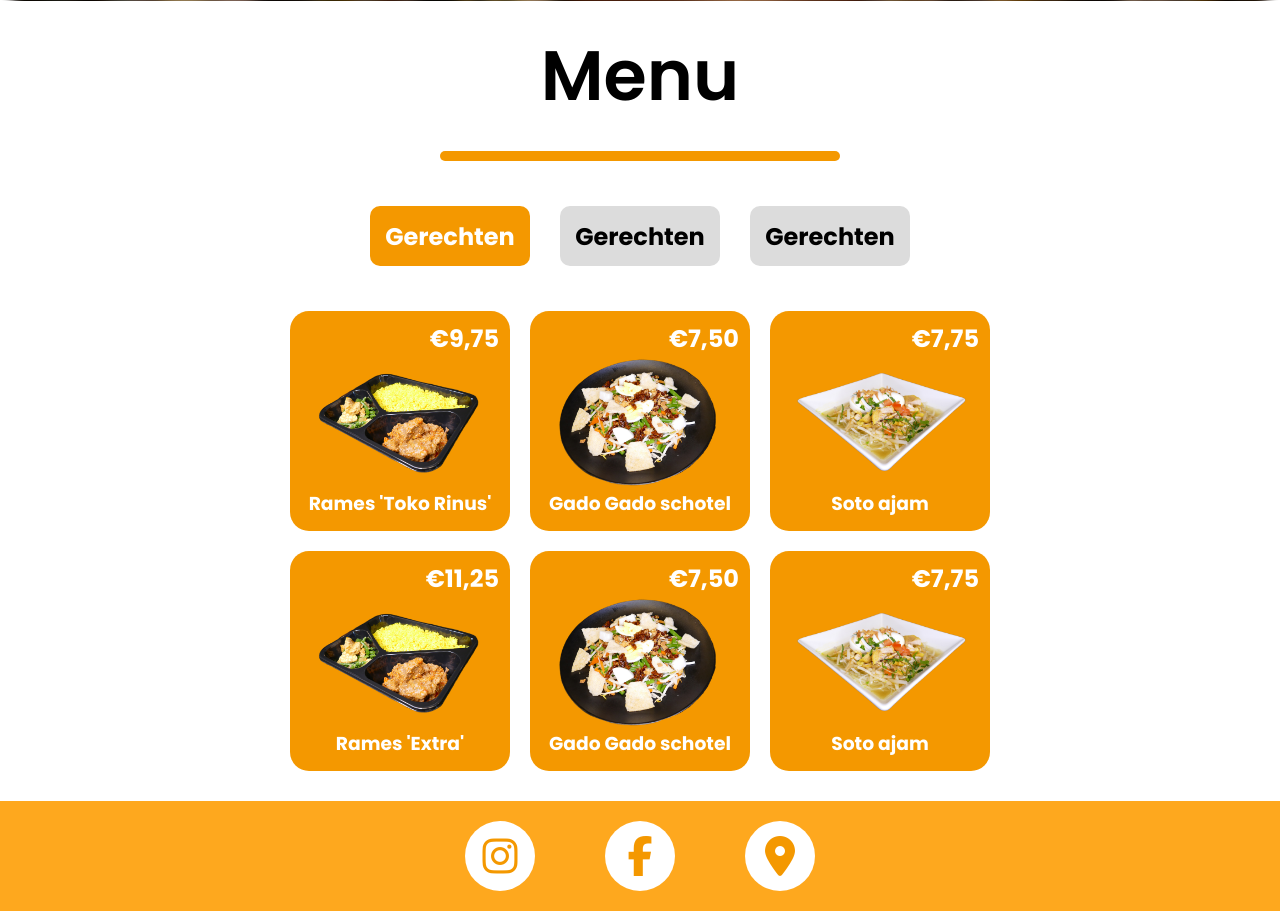
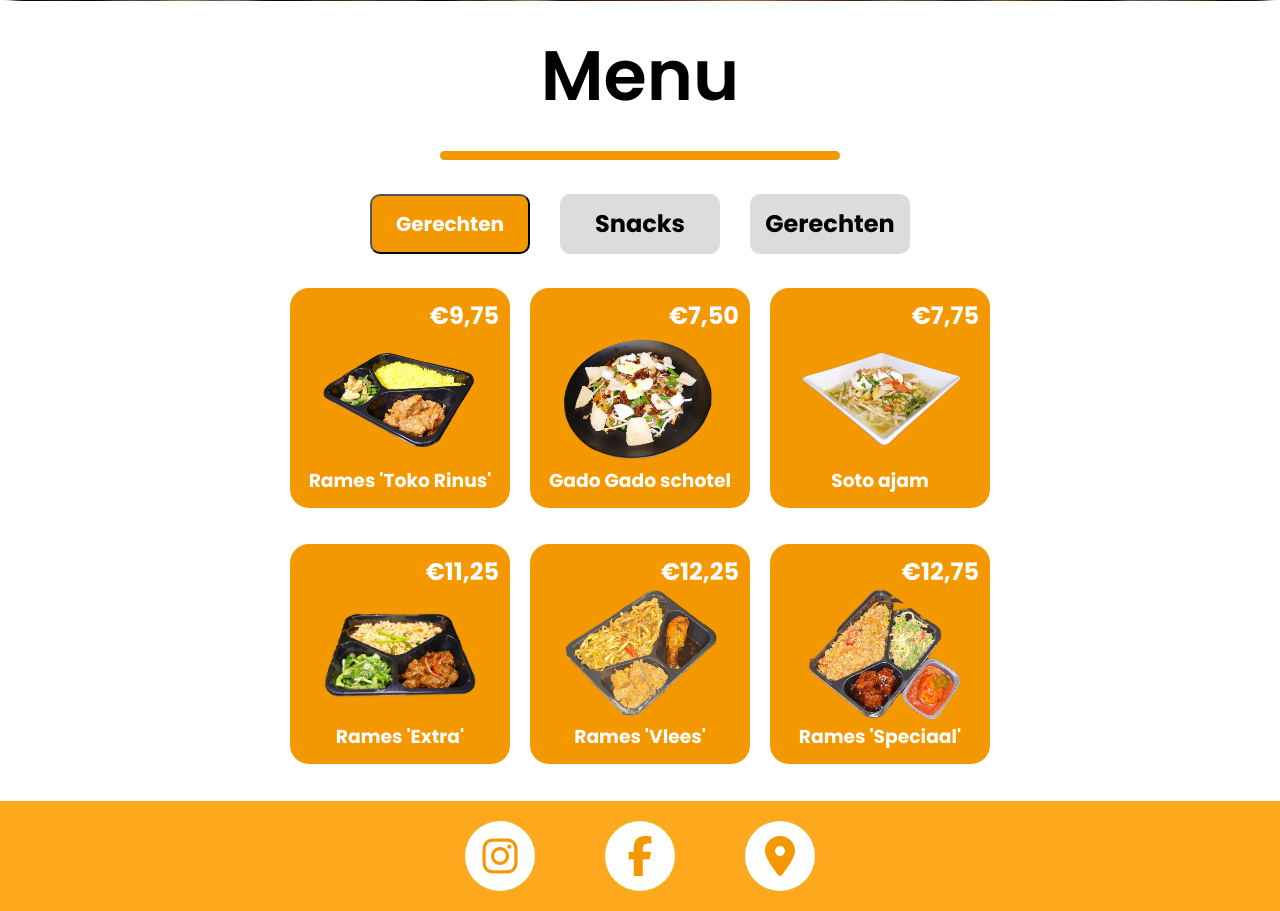
Before and after one commit to Joe74012/Webapplicatie1, a PHP site: page / in a window 1280 px wide. Shown: the part 799-1710 px from the top of the page. Run offline with PHP 8.4, Linux system fonts and the light colour scheme; some libraries are stand-ins or nearby versions.

Commit message:
afbeeldingen toegevoegd

```diff
--- a/Function.JS
+++ b/Function.JS
@@ -5,3 +5,29 @@ function ScrollBar() {
   var scrolled = (winScroll / height) * 100;
   document.getElementById("myBar").style.width = scrolled + "%";
 }
+
+function Gerechten() {
+  var x = document.getElementById("KostRij1Frame1");
+  var y = document.getElementById("NaamRij1Frame1");
+  var z = document.getElementById("AfbeeldingRij1Frame1");
+  var x2 = document.getElementById("KostRij1Frame2");
+  var y2 = document.getElementById("NaamRij1Frame2");
+  var z2 = document.getElementById("AfbeeldingRij1Frame2");
+  var x3 = document.getElementById("KostRij1Frame3");
+  var y3 = document.getElementById("NaamRij1Frame3");
+  var z3 = document.getElementById("AfbeeldingRij1Frame3");
+  if (x.textContent == "€2") {
+
+  }
+  else {
+    x.textContent = "€9,75";
+    y.textContent = "Rames 'Toko Rinus'";
+    z.src = "Afbeeldingen/Rames'Toko Rinus'.png";
+    x2.textContent = "€7,50";
+    y2.textContent = "Gado Gado schotel";
+    z2.src = "Afbeeldingen/Gado Gado schotel.png";
+    x3.textContent = "€7,75";
+    y3.textContent = "Soto ajam";
+    z3.src = "Afbeeldingen/Soto ajam.png";
+  }
+}
--- a/Index.html
+++ b/Index.html
@@ -56,11 +56,9 @@
                 <h2 class="Titel-Text">Welkom bij Toko Rinus</h2>
             </div>
             <div class="Border"></div>
-            <h2 class="Niet-Dikgedrukt-Witte-Text">Indische Gerechten.</h2>
-            <a href="">
-                <div class="Knop">
-                    <h2 class="Witte-Text">Meer over</h2>
-                </div>
+            <h2 class="Niet-Dikgedrukt-Witte-Text">Indische Gerechten.</h2>
+            <a class="Knop">
+                <h2 class="Witte-Text">Meer over</h2>
             </a>
         </div>
         <div class="Menu-Achtergrond">
@@ -69,11 +67,11 @@
             </div>
             <div class="Border"></div>
             <div class="Titel-Rij">
-                <div class="Knop">
+                <button class="Knop" onclick="Gerechten()">
                     <h2 class="Witte-Text">Gerechten</h2>
-                </div>
+                </button>
                 <div class="Niet-Gedrukte-Knop">
-                    <h2 class="Zwarte-Text">Gerechten</h2>
+                    <h2 class="Zwarte-Text">Snacks</h2>
                 </div>
                 <div class="Niet-Gedrukte-Knop">
                     <h2 class="Zwarte-Text">Gerechten</h2>
@@ -83,40 +81,40 @@
                 <div class="Product-Frame">
                     <div class="Kost-Rij">
                         <div class="Kost-Frame">
-                            <h2 class="Witte-Text">€9,75</h2>
+                            <h2 id="KostRij1Frame1" class="Witte-Text">€9,75</h2>
                         </div>
                     </div>
                     <div class="Afbeelding-Frame">
-                        <img class="Afbeelding-Van-Eten" src="Afbeeldingen/Rames'Toko Rinus'.png" alt="">
+                        <img id="AfbeeldingRij1Frame1" class="Afbeelding-Van-Eten" src="Afbeeldingen/Rames'Toko Rinus'.png" alt="">
                     </div>
                     <div class="Kost-Rij">
-                        <h3 class="Witte-Text">Rames 'Toko Rinus'</h3>
+                        <h3 id="NaamRij1Frame1" class="Witte-Text">Rames 'Toko Rinus'</h3>
                     </div>
                 </div>
                 <div class="Product-Frame">
                     <div class="Kost-Rij">
                         <div class="Kost-Frame">
-                            <h2 class="Witte-Text">€7,50</h2>
+                            <h2 id="KostRij1Frame2" class="Witte-Text">€7,50</h2>
                         </div>
                     </div>
                     <div class="Afbeelding-Frame">
-                        <img class="Afbeelding-Van-Eten" src="Afbeeldingen/Gado Gado schotel.png" alt="">
+                        <img id="AfbeeldingRij1Frame2" class="Afbeelding-Van-Eten" src="Afbeeldingen/Gado Gado schotel.png" alt="">
                     </div>
                     <div class="Kost-Rij">
-                        <h3 class="Witte-Text">Gado Gado schotel</h3>
+                        <h3 id="NaamRij1Frame2" class="Witte-Text">Gado Gado schotel</h3>
                     </div>
                 </div>
                 <div class="Product-Frame">
                     <div class="Kost-Rij">
                         <div class="Kost-Frame">
-                            <h2 class="Witte-Text">€7,75</h2>
+                            <h2 id="KostRij1Frame3" class="Witte-Text">€7,75</h2>
                         </div>
                     </div>
                     <div class="Afbeelding-Frame">
-                        <img class="Afbeelding-Van-Eten" src="Afbeeldingen/Soto ajam.png" alt="">
+                        <img id="AfbeeldingRij1Frame3" class="Afbeelding-Van-Eten" src="Afbeeldingen/Soto ajam.png" alt="">
                     </div>
                     <div class="Kost-Rij">
-                        <h3 class="Witte-Text">Soto ajam</h3>
+                        <h3 id="NaamRij1Frame3" class="Witte-Text">Soto ajam</h3>
                     </div>
                 </div>
             </div>
@@ -128,7 +126,7 @@
                         </div>
                     </div>
                     <div class="Afbeelding-Frame">
-                        <img class="Afbeelding-Van-Eten" src="Afbeeldingen/Rames'Toko Rinus'.png" alt="">
+                        <img class="Afbeelding-Van-Eten" src="Afbeeldingen/Rames 'Extra'.png" alt="">
                     </div>
                     <div class="Kost-Rij">
                         <h3 class="Witte-Text">Rames 'Extra'</h3>
@@ -137,27 +135,27 @@
                 <div class="Product-Frame">
                     <div class="Kost-Rij">
                         <div class="Kost-Frame">
-                            <h2 class="Witte-Text">€7,50</h2>
+                            <h2 class="Witte-Text">€12,25</h2>
                         </div>
                     </div>
                     <div class="Afbeelding-Frame">
-                        <img class="Afbeelding-Van-Eten" src="Afbeeldingen/Gado Gado schotel.png" alt="">
+                        <img class="Afbeelding-Van-Eten" src="Afbeeldingen/Rames 'Vlees'.png" alt="">
                     </div>
                     <div class="Kost-Rij">
-                        <h3 class="Witte-Text">Gado Gado schotel</h3>
+                        <h3 class="Witte-Text">Rames 'Vlees'</h3>
                     </div>
                 </div>
                 <div class="Product-Frame">
                     <div class="Kost-Rij">
                         <div class="Kost-Frame">
-                            <h2 class="Witte-Text">€7,75</h2>
+                            <h2 class="Witte-Text">€12,75</h2>
                         </div>
                     </div>
                     <div class="Afbeelding-Frame">
-                        <img class="Afbeelding-Van-Eten" src="Afbeeldingen/Soto ajam.png" alt="">
+                        <img class="Afbeelding-Van-Eten" src="Afbeeldingen/Rames 'Speciaal'.png" alt="">
                     </div>
                     <div class="Kost-Rij">
-                        <h3 class="Witte-Text">Soto ajam</h3>
+                        <h3 class="Witte-Text">Rames 'Speciaal'</h3>
                     </div>
                 </div>
             </div>
--- a/Style.css
+++ b/Style.css
@@ -171,7 +171,7 @@ i {
 }
 .Menu-Rij {
     width: 100%;
-    height: 240px;
+    height: 300px;
     display: flex;
     justify-content: center;
     align-items: flex-start;
@@ -192,7 +192,7 @@ i {
     align-items: center;
 }
 .Afbeelding-Van-Eten {
-    width: 180px;
+    width: 170px;
 }
 .Kost-Frame {
     width: 90%;
```
Also changed, not shown: Afbeeldingen/Rames 'Extra'.png (added), Afbeeldingen/Rames 'Speciaal'.png (added), Afbeeldingen/Rames 'Vlees'.png (added).
